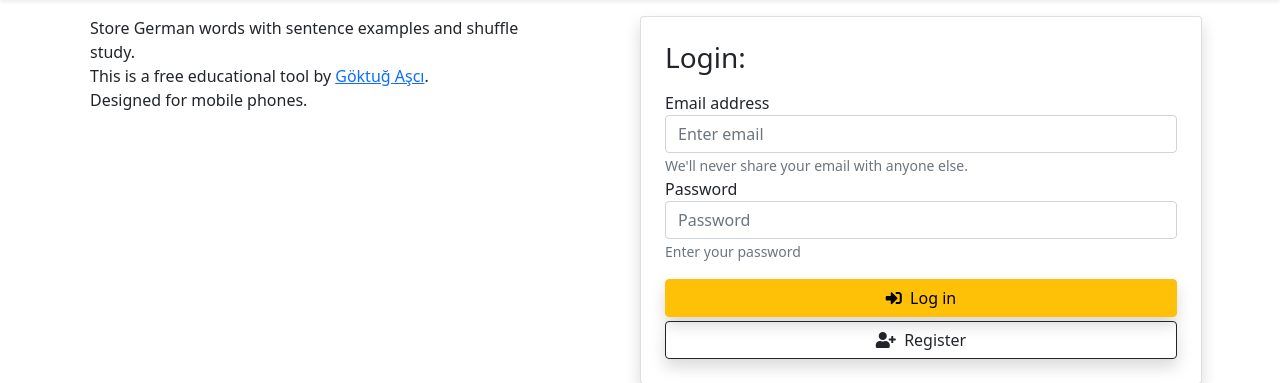
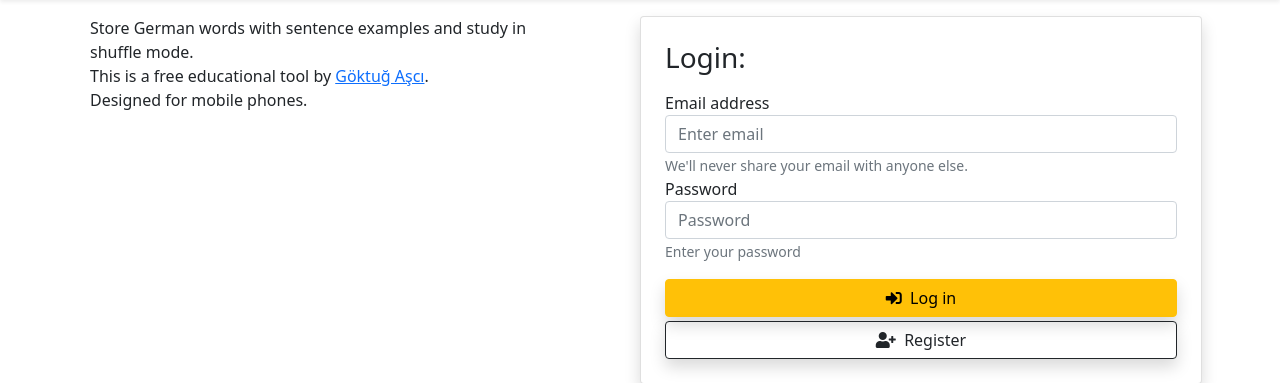
Before and after one commit to gasci/german-words, a Flask app: page /login in a window 1280 px wide. Shown: the part 56-439 px from the top of the page. Run offline with Flask 2, Linux system fonts and the light colour scheme; some libraries are stand-ins or nearby versions.

Commit message:
text update

```diff
--- a/templates/snippets/intro.html
+++ b/templates/snippets/intro.html
@@ -1,5 +1,5 @@
 <div>
-    <span>Store German words with sentence examples and shuffle study.</span><br>
+    <span>Store German words with sentence examples and study in shuffle mode.</span><br>
     <span>This is a free educational tool by <a href="https://www.linkedin.com/in/gokasci/" target="_blank">Göktuğ Aşcı</a>.</span><br>
     <span>Designed for mobile phones.</span>
 </div>
```
